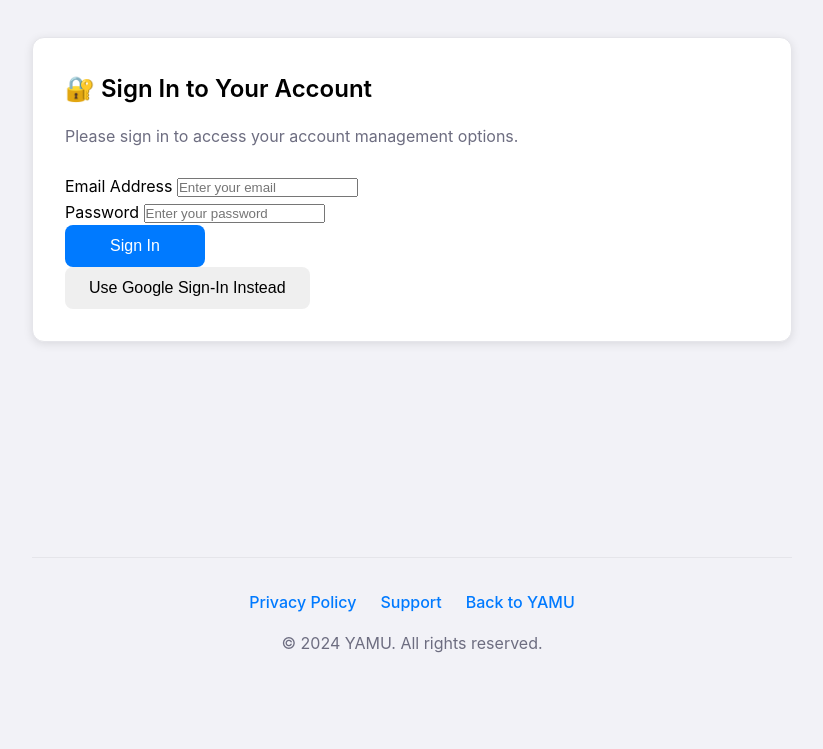
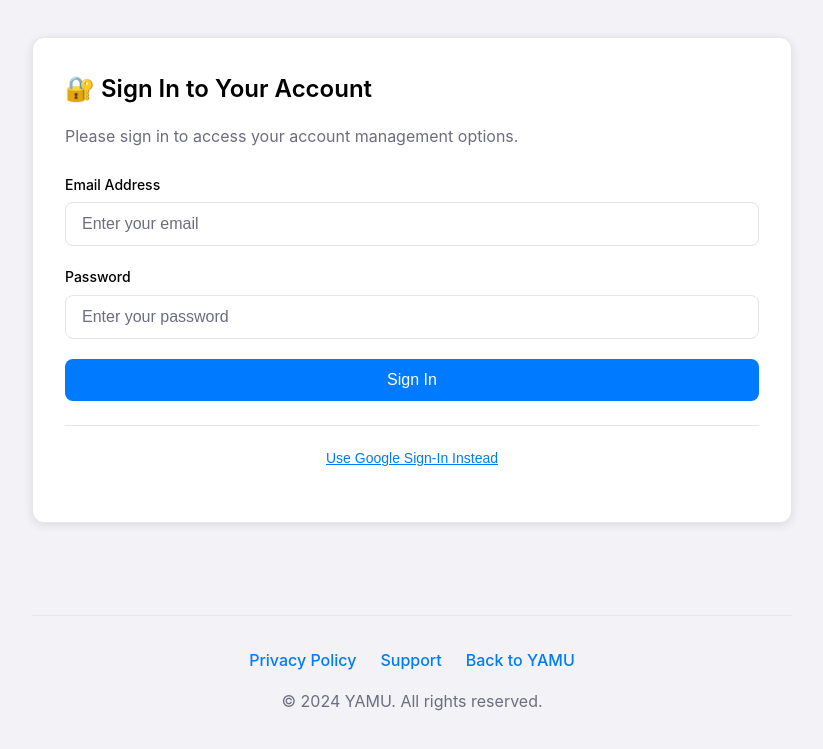
Before and after one commit to pathum1/yamu-account, a plain HTML site: page index.html in a window 1280 px wide. Both pictures are taken after a click on the button "Use Email/Password Instead". Shown: the part 91-840 px from the top of the page, without its empty margins (228-1051 px from the left). Before the commit the page ends 800 px from the top, so only its background shows below. Drawn offline with Linux system fonts and the light colour scheme; no server answers.

Commit message:
Update styles.css

```diff
--- a/css/styles.css
+++ b/css/styles.css
@@ -119,6 +119,10 @@ main {
     min-width: 140px;
 }
 
+.btn.full-width {
+    width: 100%;
+}
+
 .btn:hover {
     transform: translateY(-1px);
     box-shadow: 0 4px 12px rgba(0, 0, 0, 0.15);
@@ -168,6 +172,22 @@ main {
     background-color: #F8F9FA;
 }
 
+.btn-link {
+    background: none;
+    color: var(--primary-color);
+    border: none;
+    padding: 8px 0;
+    font-size: 14px;
+    text-decoration: underline;
+    min-width: auto;
+}
+
+.btn-link:hover {
+    color: var(--primary-dark);
+    transform: none;
+    box-shadow: none;
+}
+
 .google-icon {
     width: 20px;
     height: 20px;
@@ -177,6 +197,51 @@ main {
     display: flex;
     gap: 16px;
     flex-wrap: wrap;
+}
+
+/* Forms */
+.auth-form {
+    margin: 24px 0;
+}
+
+.form-group {
+    margin-bottom: 20px;
+}
+
+.form-group label {
+    display: block;
+    margin-bottom: 6px;
+    color: var(--text-primary);
+    font-weight: 500;
+    font-size: 14px;
+}
+
+.form-group input {
+    width: 100%;
+    padding: 12px 16px;
+    border: 1px solid var(--border-color);
+    border-radius: 8px;
+    font-size: 16px;
+    background-color: white;
+    color: var(--text-primary);
+    transition: border-color 0.2s ease, box-shadow 0.2s ease;
+}
+
+.form-group input:focus {
+    outline: none;
+    border-color: var(--primary-color);
+    box-shadow: 0 0 0 3px rgba(0, 122, 255, 0.1);
+}
+
+.form-group input::placeholder {
+    color: var(--text-secondary);
+}
+
+.auth-toggle {
+    text-align: center;
+    margin: 24px 0 16px;
+    padding-top: 16px;
+    border-top: 1px solid var(--border-color);
 }
 
 /* Option Cards */
```
